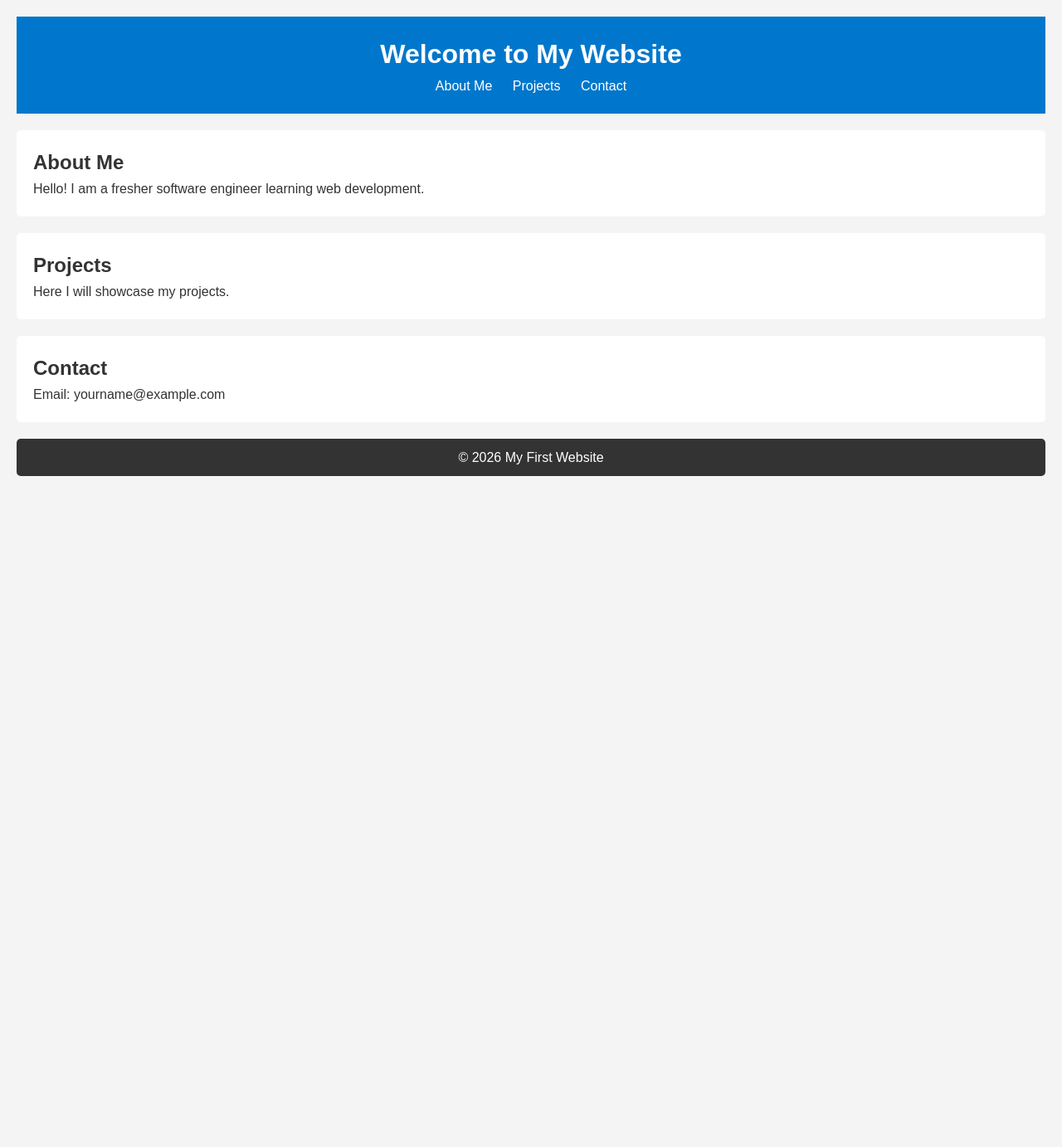
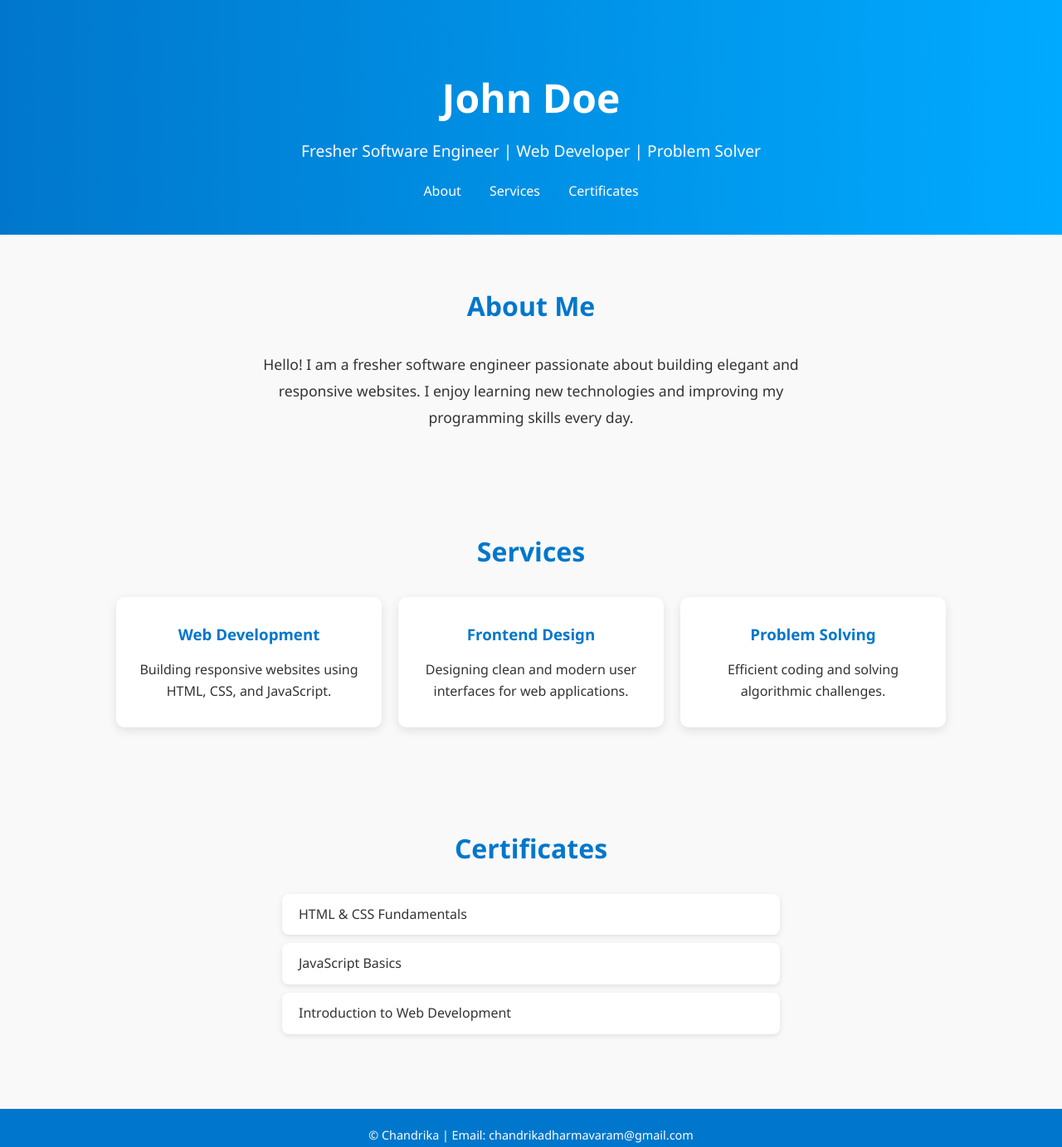
Before and after one commit to chandrikadharmavaram-design/Chandrika-s-Profile, a plain HTML site: page index.html in a window 1280 px wide. Shown: the whole page at 83% size. Before the commit the page ends 800 px from the top, so only its background shows below. Drawn offline with Linux system fonts and the light colour scheme.

Commit message:
first commit

```diff
--- a/index.html
+++ b/index.html
@@ -3,36 +3,69 @@
 <head>
     <meta charset="UTF-8">
     <meta name="viewport" content="width=device-width, initial-scale=1.0">
-    <title>My First Website</title>
+    <title>Chandrika's Portfolio</title>
     <link rel="stylesheet" href="style.css">
 </head>
 <body>
+
+    <!-- Hero / Header Section -->
     <header>
-        <h1>Welcome to My Website</h1>
-        <nav>
-            <a href="#about">About Me</a>
-            <a href="#projects">Projects</a>
-            <a href="#contact">Contact</a>
-        </nav>
+        <div class="hero">
+            <h1>John Doe</h1>
+            <p>Fresher Software Engineer | Web Developer | Problem Solver</p>
+            <nav>
+                <a href="#about">About</a>
+                <a href="#services">Services</a>
+                <a href="#certificates">Certificates</a>
+            </nav>
+        </div>
     </header>
 
-    <section id="about">
-        <h2>About Me</h2>
-        <p>Hello! I am a fresher software engineer learning web development.</p>
+    <!-- About Section -->
+    <section id="about" class="section">
+        <div class="container">
+            <h2>About Me</h2>
+            <p>Hello! I am a fresher software engineer passionate about building elegant and responsive websites. I enjoy learning new technologies and improving my programming skills every day.</p>
+        </div>
     </section>
 
-    <section id="projects">
-        <h2>Projects</h2>
-        <p>Here I will showcase my projects.</p>
+    <!-- Services Section -->
+    <section id="services" class="section">
+        <div class="container">
+            <h2>Services</h2>
+            <div class="services-grid">
+                <div class="service-box">
+                    <h3>Web Development</h3>
+                    <p>Building responsive websites using HTML, CSS, and JavaScript.</p>
+                </div>
+                <div class="service-box">
+                    <h3>Frontend Design</h3>
+                    <p>Designing clean and modern user interfaces for web applications.</p>
+                </div>
+                <div class="service-box">
+                    <h3>Problem Solving</h3>
+                    <p>Efficient coding and solving algorithmic challenges.</p>
+                </div>
+            </div>
+        </div>
     </section>
 
-    <section id="contact">
-        <h2>Contact</h2>
-        <p>Email: yourname@example.com</p>
+    <!-- Certificates Section -->
+    <section id="certificates" class="section">
+        <div class="container">
+            <h2>Certificates</h2>
+            <ul class="certificates-list">
+                <li>HTML & CSS Fundamentals</li>
+                <li>JavaScript Basics</li>
+                <li>Introduction to Web Development</li>
+            </ul>
+        </div>
     </section>
 
+    <!-- Footer -->
     <footer>
-        <p>&copy; 2026 My First Website</p>
+        <p>&copy; Chandrika | Email: chandrikadharmavaram@gmail.com</p>
     </footer>
+
 </body>
 </html>
--- a/style.css
+++ b/style.css
@@ -1,47 +1,125 @@
-/* Basic Reset */
+/* Reset */
 * {
     margin: 0;
     padding: 0;
     box-sizing: border-box;
 }
 
+/* Fonts & Body */
 body {
-    font-family: Arial, sans-serif;
+    font-family: 'Segoe UI', Tahoma, Geneva, Verdana, sans-serif;
     line-height: 1.6;
-    background-color: #f4f4f4;
     color: #333;
-    padding: 20px;
+    background-color: #f9f9f9;
 }
 
+/* Container */
+.container {
+    width: 90%;
+    max-width: 1000px;
+    margin: auto;
+}
+
+/* Hero Header */
 header {
-    background-color: #0077cc;
+    background: linear-gradient(to right, #0077cc, #00aaff);
     color: white;
-    padding: 20px;
+    padding: 80px 0 40px 0;
     text-align: center;
 }
 
-nav a {
-    color: white;
-    margin: 0 10px;
-    text-decoration: none;
+header h1 {
+    font-size: 3rem;
+    margin-bottom: 10px;
 }
 
-nav a:hover {
-    text-decoration: underline;
+header p {
+    font-size: 1.2rem;
+    margin-bottom: 20px;
 }
 
-section {
-    background: white;
-    margin: 20px 0;
-    padding: 20px;
-    border-radius: 5px;
+/* Navigation */
+header nav a {
+    color: white;
+    margin: 0 15px;
+    text-decoration: none;
+    font-weight: 500;
+    transition: color 0.3s ease;
 }
 
+header nav a:hover {
+    color: #ffeb3b;
+}
+
+/* Sections */
+.section {
+    padding: 60px 0;
+}
+
+.section h2 {
+    text-align: center;
+    color: #0077cc;
+    margin-bottom: 30px;
+    font-size: 2rem;
+}
+
+/* About Section */
+#about p {
+    max-width: 700px;
+    margin: auto;
+    text-align: center;
+    font-size: 1.1rem;
+    line-height: 1.8;
+}
+
+/* Services Section - Boxes */
+.services-grid {
+    display: grid;
+    grid-template-columns: repeat(auto-fit, minmax(250px, 1fr));
+    gap: 20px;
+}
+
+.service-box {
+    background-color: #ffffff;
+    padding: 30px 20px;
+    border-radius: 10px;
+    box-shadow: 0 4px 12px rgba(0,0,0,0.1);
+    text-align: center;
+    transition: transform 0.3s ease, box-shadow 0.3s ease;
+}
+
+.service-box:hover {
+    transform: translateY(-10px);
+    box-shadow: 0 10px 20px rgba(0,0,0,0.2);
+}
+
+.service-box h3 {
+    color: #0077cc;
+    margin-bottom: 15px;
+}
+
+/* Certificates Section */
+.certificates-list {
+    max-width: 600px;
+    margin: auto;
+    list-style-type: none;
+    padding-left: 0;
+}
+
+.certificates-list li {
+    background-color: #ffffff;
+    padding: 12px 20px;
+    margin: 10px 0;
+    border-radius: 8px;
+    box-shadow: 0 2px 6px rgba(0,0,0,0.1);
+}
+
+/* Footer */
 footer {
+    background-color: #0077cc;
+    color: white;
     text-align: center;
+    padding: 20px;
     margin-top: 20px;
-    padding: 10px;
-    background-color: #333;
-    color: white;
-    border-radius: 5px;
+    font-size: 0.9rem;
 }
```
